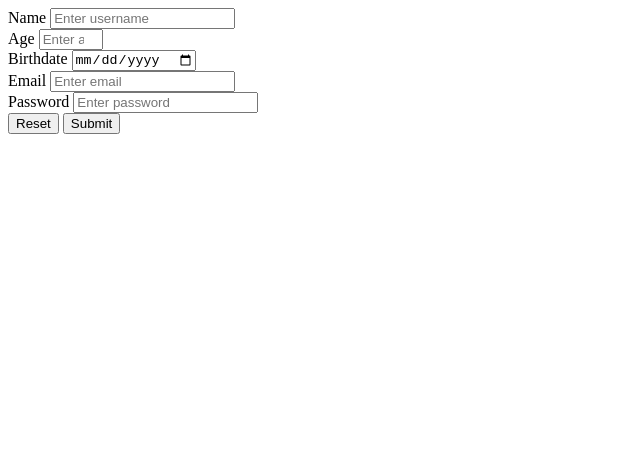
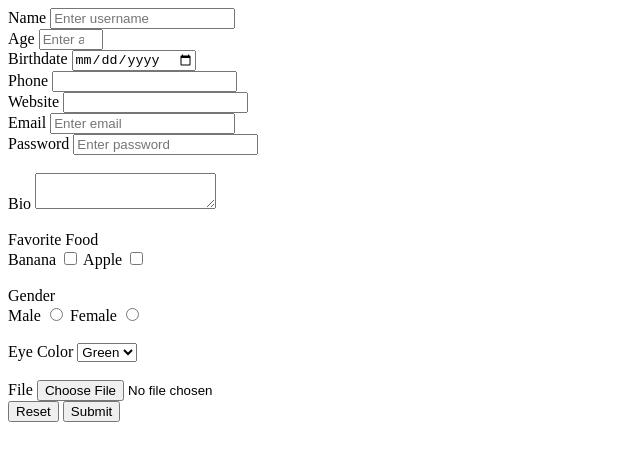
Before and after one commit to ijas9118/Forms, a plain HTML site: page index.html in a window 1280 px wide. Shown: the whole page, without its empty margins (0-640 px from the left). Drawn offline with Linux system fonts and the light colour scheme.

Commit message:
all input types done

```diff
--- a/index.html
+++ b/index.html
@@ -6,7 +6,7 @@
     <title>Form</title>
 </head>
 <body>
-    <form action="results.html" method="get">
+    <form action="results.html" method="get" enctype="multipart/form-data">
         <div>
             <label for="name">Name</label>
             <input type="text" name="name" id="name" placeholder="Enter username" required>
@@ -20,6 +20,14 @@
             <input type="date" name="date" id="date" min="2000-01-01">
         </div>
         <div>
+            <label for="phone">Phone</label>
+            <input type="tel" name="phone" id="phone">
+        </div>
+        <div>
+            <label for="url">Website</label>
+            <input type="url" name="url" id="url">
+        </div>
+        <div>
             <label for="email">Email</label>
             <input type="email" name="email" id="email" placeholder="Enter email" required>
         </div>
@@ -29,6 +37,54 @@
                 <input type="password" name="password" placeholder="Enter password" required>
             </label>
         </div>
+        <br>
+        <div>
+            <label for="bio">Bio</label>
+            <textarea name="bio" id="bio"></textarea>
+        </div>
+        <br>
+        <input type="hidden" name="hidden" value="hello World">
+        <div>
+            Favorite Food
+            <div>
+                <span>
+                    <label for="banana">Banana</label>
+                    <input type="checkbox" name="banana" id="banana">
+                </span>
+                <span>
+                    <label for="apple">Apple</label>
+                    <input type="checkbox" name="apple" id="apple">
+                </span>
+            </div>
+        </div>
+        <br>
+        <div>
+            Gender
+            <div>
+                <span>
+                    <label for="male">Male</label>
+                    <input type="radio" name="gender" id="male" value="male">
+                </span>
+                <span>
+                    <label for="female">Female</label>
+                    <input type="radio" name="gender" id="female" value="female">
+                </span>
+            </div>
+        </div>
+        <br>
+        <div>
+            <label for="eyeColor">Eye Color</label>
+            <select name="eyeColor" id="eyeColor">
+                <option value="Green">Green</option>
+                <option label="Black" value="Black"></option>
+                <option label="Brown" value="Brown"></option>
+            </select>
+        </div>
+        <br>
+        <div>
+            <label for="file">File</label>
+            <input type="file" name="file" id="file">
+        </div>
         <button type="reset">Reset</button>
         <button type="submit">Submit</button>
     </form>
```
